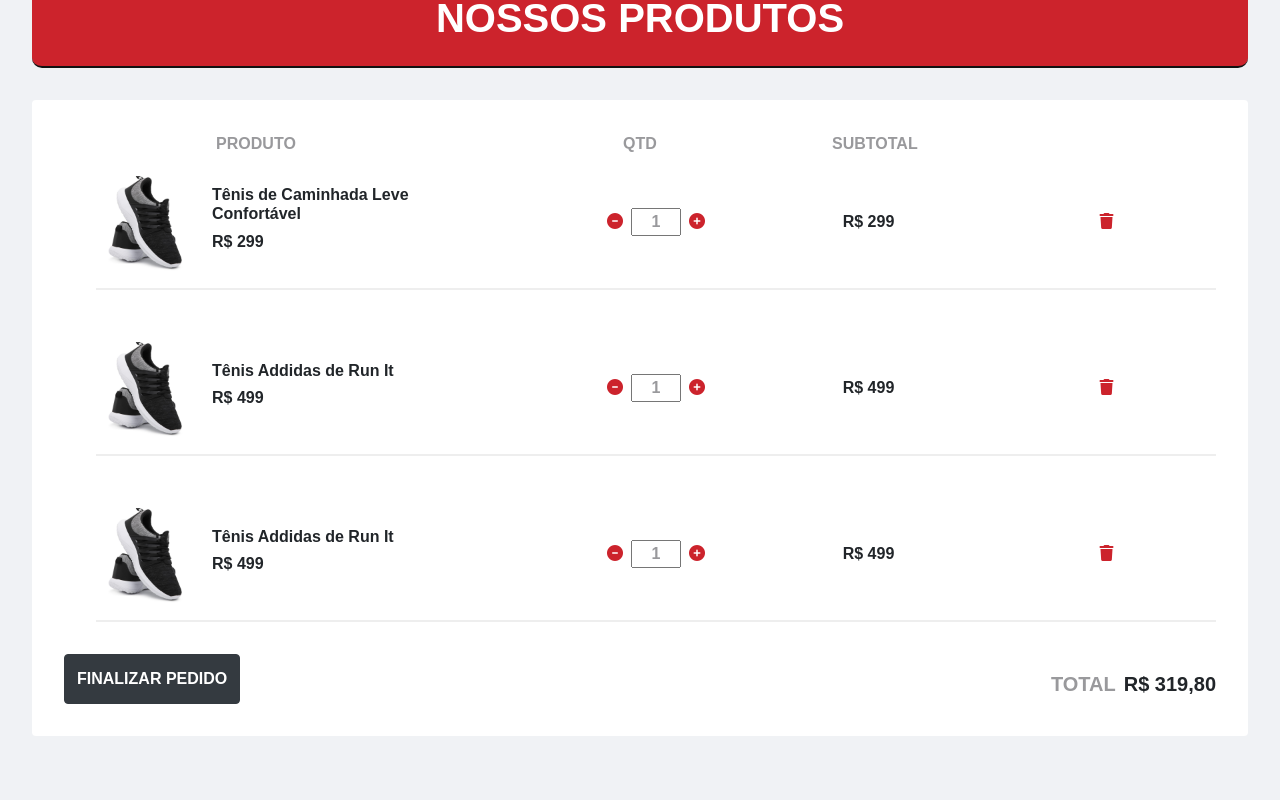
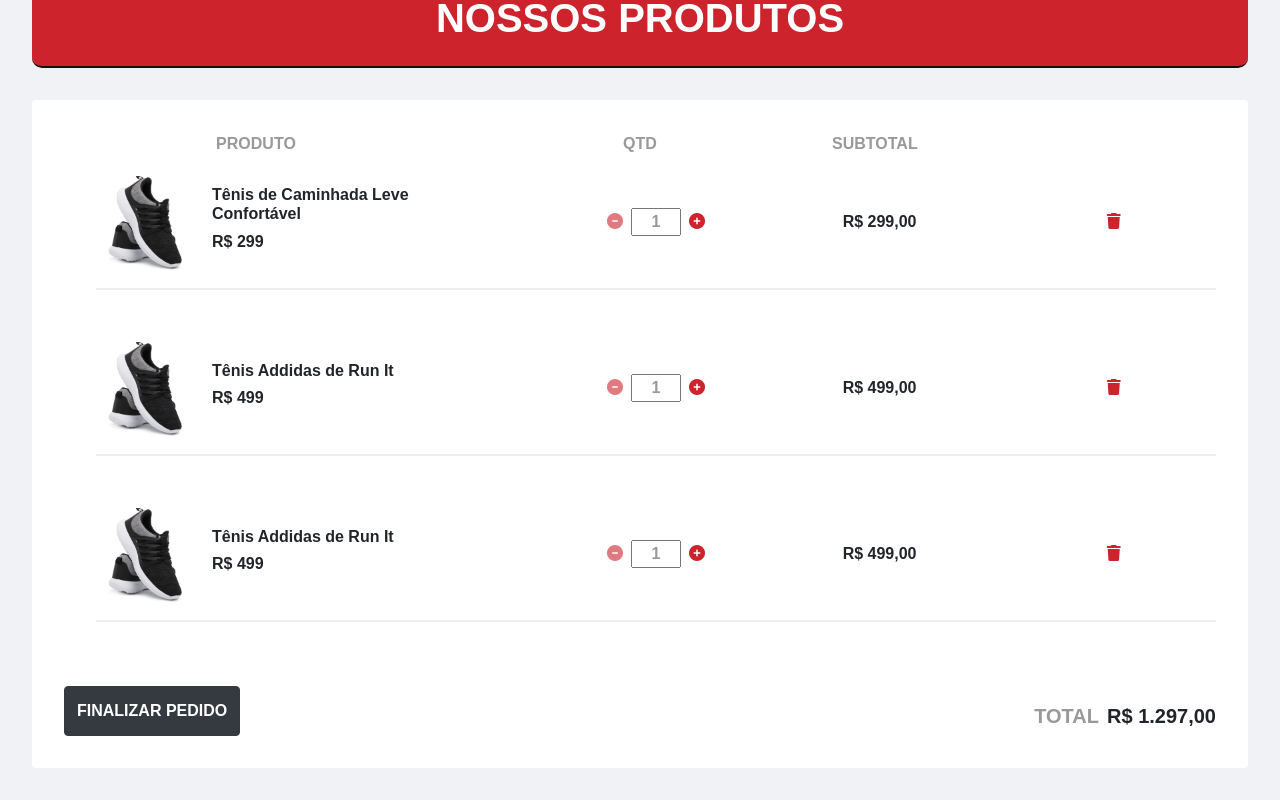
Before and after one commit to miltonsmendes/fitplace-store, a React (Create React App) app: page / in a window 1280 px wide. Shown: the part 320-1120 px from the top of the page. Before the commit the page ends 1088 px from the top, so only its background shows below. Built offline with nearby package versions, Linux system fonts and the light colour scheme; the HTML template or start-up script is replaced by a standard one.

Commit message:
Updated files

```diff
--- a/src/components/BuyCart/index.jsx
+++ b/src/components/BuyCart/index.jsx
@@ -1,6 +1,6 @@
 import { StyledContainerCart, StyledTitleCart, StyledProductLine, StyledProductDescription, StyledQtd, StyledProductInfo, StyledSubtotal, StyledDivisor, StyledCartFooter } from "./styles";
 import ProductImage from "../../assets/images/tenisPreto1.jpg";
-import { useState } from "react";
+import { useState, useEffect } from "react";
 
 // interface DataAPIProps {
 //     id: number,
@@ -11,50 +11,66 @@ import { useState } from "react";
 
 export function BuyCart() {
 
-    //const [inputValue, setInputValue] = useState < string > ("");
-
-    const fakeAPI = [
+    const [fakeAPI, setFakeAPI] = useState([
         {
             id: 1,
             product: "Tênis de Caminhada Leve Confortável",
             prize: 299.00,
             img: "ProductImage",
+            qnt: 1
         },
         {
             id: 2,
             product: "Tênis Addidas de Run It",
             prize: 499.00,
             img: "ProductImage",
+            qnt: 1
         },
         {
             id: 3,
             product: "Tênis Addidas de Run It",
             prize: 499.00,
             img: "ProductImage",
+            qnt: 1
         },
-    ]
+    ]);
 
-    // const cartTotalValue = 0;
+    const [qntChange, setQntChange] = useState(false);
 
-    // const lista = fakeAPI.map(
-    //     (products) => {
-    //         cartTotalValue += products.prize;
-    //     });
+    let cartValue = 0;
 
-    const [productQtd, setProductQtd] = useState(1);
+    fakeAPI.map(item => {
+        cartValue = cartValue + (item.prize * item.qnt);
+    })
 
-    function handlePlusButton() {
-        setProductQtd(productQtd+1);
-        console.log(productQtd);
+    function handlePlusButton(id) {
+        fakeAPI.map(item => {
+            if (item.id === id) {
+                item.qnt++;
+                setQntChange(!qntChange)
             }
-    function handleMinusButton() {
-        setProductQtd(productQtd-1);
-        console.log(productQtd);
+        })
     }
+
+    function handleMinusButton(id) {
+        fakeAPI.map(item => {
+            if (item.id === id && item.qnt > 1) {
+                item.qnt--;
+                setQntChange(!qntChange)
+            }
+        })
+    }
+
+    function handleDelete(id) {
+        setFakeAPI(prev => prev.filter(item => item.id !== id))
+    }
+
+    useEffect(() => {
+
+    }, [qntChange])
 
     return (
         <>
-            {fakeAPI.map((item) => { })}
             <StyledContainerCart>
 
                 <StyledTitleCart>
@@ -64,7 +80,8 @@ export function BuyCart() {
                 </StyledTitleCart>
 
                 {fakeAPI.map((item) => {
-                    return (<ul key={item.id}>
+                    return (
+                        <ul key={item.id}>
                             <StyledProductLine>
                                 <StyledProductDescription>
                                     <div>
@@ -82,16 +99,16 @@ export function BuyCart() {
                                 </StyledProductDescription>
 
                                 <StyledQtd>
-                                <div><a><i class="fas fa-minus-circle" onClick={handleMinusButton}></i></a></div>
-                                <div><input type="number" min="1" value={productQtd}></input></div>
-                                <div><i class="fas fa-plus-circle" onClick={handlePlusButton}></i></div>
+                                    <div><i class="fas fa-minus-circle" disabled={item.qnt <= 1 ? true : false} onClick={() => handleMinusButton(item.id)}></i></div>
+                                    <div><input type="number" min="1" value={item.qnt}></input></div>
+                                    <div><i class="fas fa-plus-circle" onClick={() => handlePlusButton(item.id)}></i></div>
                                 </StyledQtd>
 
                                 <StyledSubtotal>
                                     <div>
-                                    R$ {item.prize * productQtd}
+                                        {(item.prize * item.qnt).toLocaleString('pt-br', { style: 'currency', currency: 'BRL' })}
                                     </div>
-                                <div><i class="fas fa-trash"></i></div>
+                                    <div><i class="fas fa-trash" onClick={() => handleDelete(item.id)}></i></div>
                                 </StyledSubtotal>
 
                             </StyledProductLine>
@@ -99,7 +116,6 @@ export function BuyCart() {
                             <StyledDivisor>
                                 <div />
                             </StyledDivisor>
-
                         </ul>)
                 })}
 
@@ -112,12 +128,11 @@ export function BuyCart() {
                             <h5>TOTAL</h5>
                         </div>
                         <div>
-                            <h5>R$ 319,80</h5>
+                            <h5>{cartValue.toLocaleString('pt-br', { style: 'currency', currency: 'BRL' })}</h5>
                         </div>
 
                     </div>
                 </StyledCartFooter>
-
 
             </StyledContainerCart>
 
--- a/src/components/BuyCart/styles.ts
+++ b/src/components/BuyCart/styles.ts
@@ -93,6 +93,7 @@ export const StyledQtd = styled.div`
         color: #88181e;
         cursor: pointer;
     }
+
 `;
 
 export const StyledSubtotal = styled.div`
@@ -138,6 +139,8 @@ export const StyledCartFooter = styled.div`
     flex-direction: row;
     justify-content: space-between;
 
+    margin-top: 2rem;
+
 button {
     background: #343A40;
     border: 1px solid #343A40;
```
Also changed, not shown: src/components/HelloWorld/index.tsx (deleted, +0 -7 lines). Lines whose indentation alone changed are shown as unchanged.
